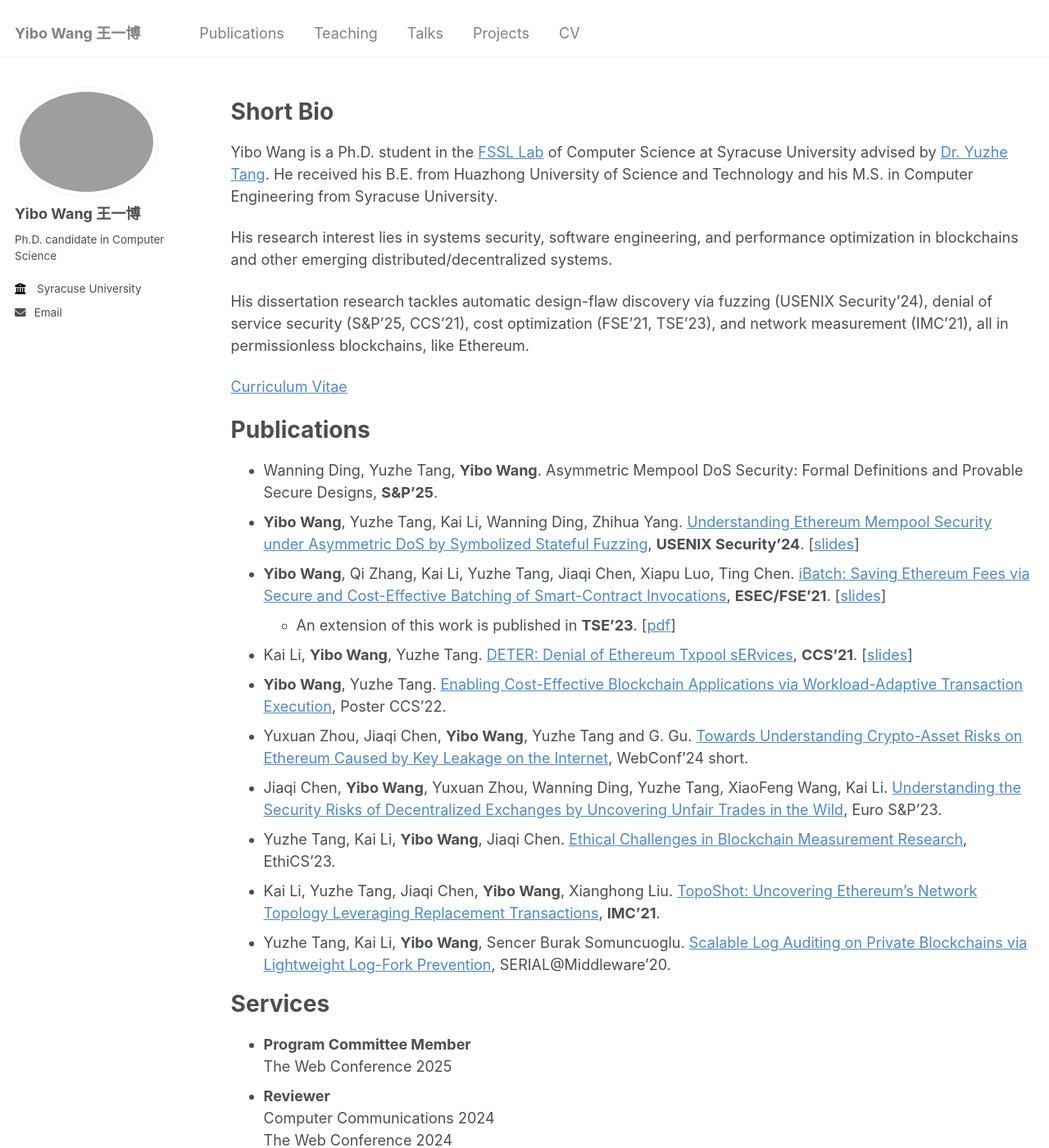
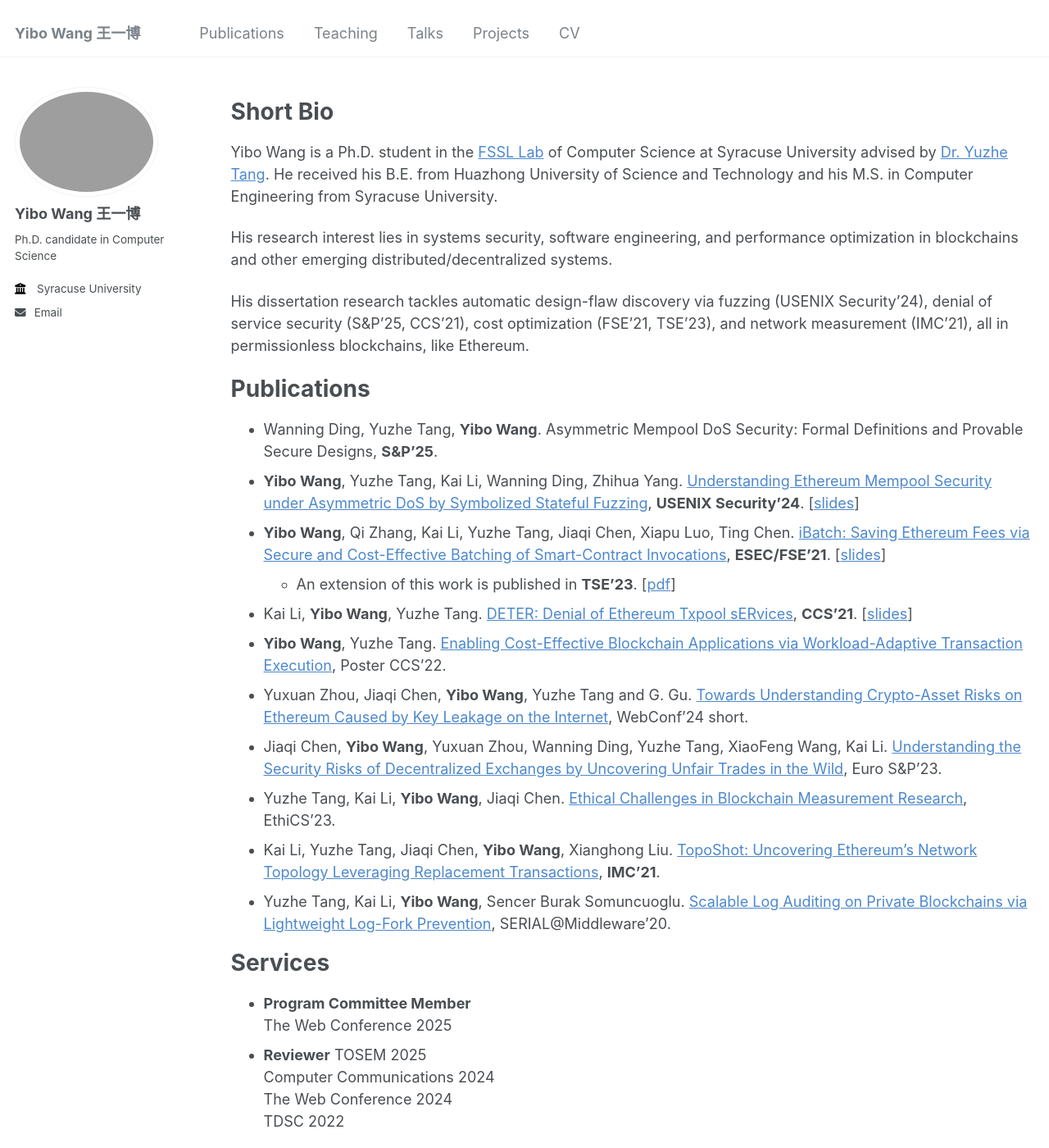
Before and after one commit to wangyibo0308/wangyibo0308.github.io, a Jekyll site: the page built from _pages/about.md, in a window 1280 px wide and 1400 px high. Shown: the whole window at 82% size. Built offline with Jekyll 4.4.1, drawn with Linux system fonts in a browser that asks for light colours.

Commit message:
Update about.md

```diff
--- a/_pages/about.md
+++ b/_pages/about.md
@@ -15,8 +15,6 @@ Yibo Wang is a Ph.D. student in the [FSSL Lab](https://tristartom.github.io/memb
 His research interest lies in systems security, software engineering, and performance optimization in blockchains and other emerging distributed/decentralized systems.
 
 His dissertation research tackles automatic design-flaw discovery via fuzzing (USENIX Security’24), denial of service security (S&P’25, CCS’21), cost optimization (FSE’21, TSE’23), and network measurement (IMC'21), all in permissionless blockchains, like Ethereum.
-
-[Curriculum Vitae](/assets/Yibo_CV.pdf)
 
 
 Publications
@@ -40,6 +38,7 @@ Services
 - **Program Committee Member**
   The Web Conference 2025
 - **Reviewer**
+  TOSEM 2025
   Computer Communications 2024
   The Web Conference 2024
   TDSC 2022
```
